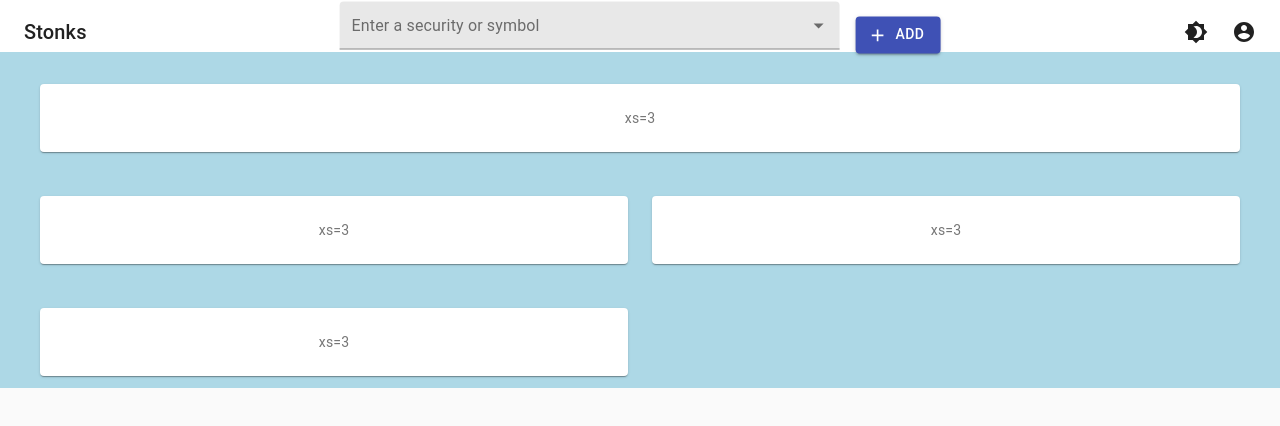
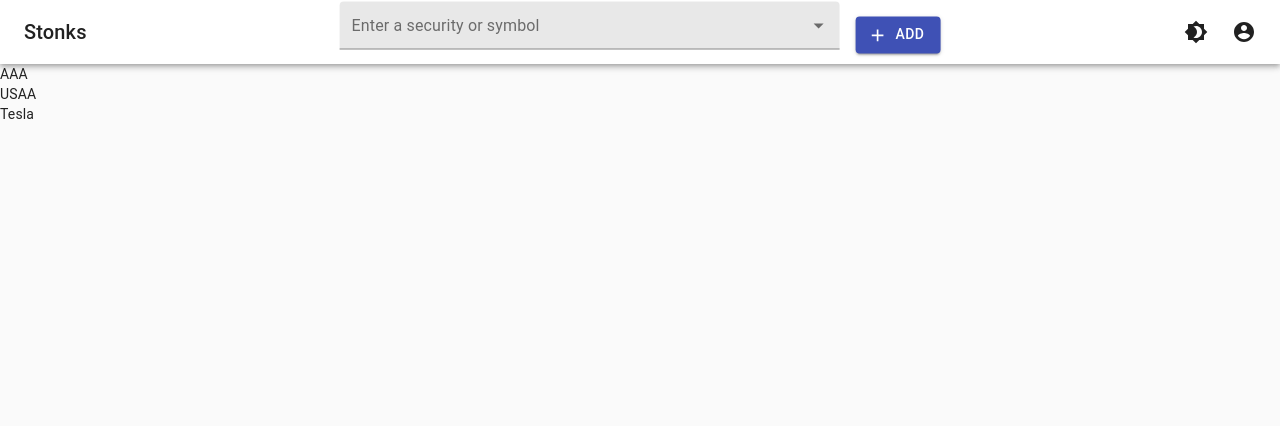
Before and after one commit to aggie-coding-club/stocks-frontend, a React (Create React App) app: page / in a window 1280 px wide. Shown: the top 426 px of the page. Built offline with nearby package versions, Linux system fonts and the light colour scheme.

Commit message:
ea title of dummy data displayed

```diff
--- a/src/App.js
+++ b/src/App.js
@@ -3,6 +3,7 @@ import './App.css';
 import AppBar from './components/dashboard/AppBar';
 import SearchBar from './components/dashboard/SearchBar';
 import StockCards from './components/dashboard/StockCards';
+import Stocks from './components/dashboard/Stocks';
 import useMediaQuery from '@material-ui/core/useMediaQuery';
 import { createMuiTheme, ThemeProvider } from '@material-ui/core/styles';
 import CssBaseline from '@material-ui/core/CssBaseline';
@@ -12,6 +13,21 @@ import {SatelliteTwoTone} from "@material-ui/icons";
 function App() {
   const prefersDarkMode = useMediaQuery('(prefers-color-scheme: dark)');
   const [darkState, setDarkState] = useState(true);
+  const [stocks, setStocks] = useState([
+    {
+      id: 1,
+      title: 'AAA',
+    },
+    {
+      id: 2,
+      title: 'USAA',
+    },
+    {
+      id: 3,
+      title: 'Tesla',
+    }
+  ])
+
   const theme = React.useMemo(
     () =>
       createMuiTheme({
@@ -29,8 +45,8 @@ function App() {
 
         <CssBaseline />
         <div className="App">
-          <AppBar />
-          <StockCards />
+          <AppBar/>
+          <Stocks stocks={stocks}/>
         </div>
 
       </ThemeProvider>
--- a/src/components/dashboard/StockCards.js
+++ b/src/components/dashboard/StockCards.js
@@ -5,7 +5,7 @@ import Grid from '@material-ui/core/Grid';
 
 const useStyles = makeStyles((theme) => ({
   container: {
-    background: "lightblue",
+    // background: "lightblue",
     margin: "auto",
     padding: '0 5vh 0 5vh'
 
@@ -28,16 +28,16 @@ export default function StockCards() {
     <div className={classes.container}>
       <div className={classes.root}>
         <Grid container spacing={3}>
-          <Grid item xs={3} sm={12}>
+          <Grid item xs={3} sm={4}>
             <Paper className={classes.paper}>xs=3</Paper>
           </Grid>
-          <Grid item xs={3} sm={6}>
+          <Grid item xs={3} sm={4}>
             <Paper className={classes.paper}>xs=3</Paper>
           </Grid>
-          <Grid item xs={3} sm={6}>
+          <Grid item xs={3} sm={4}>
             <Paper className={classes.paper}>xs=3</Paper>
           </Grid>
-          <Grid item xs={3} sm={6}>
+          <Grid item xs={3} sm={4}>
             <Paper className={classes.paper}>xs=3</Paper>
           </Grid>
         </Grid>
--- /dev/null
+++ b/src/components/dashboard/StockItem.js
@@ -0,0 +1,9 @@
+import React from 'react';
+
+export default function StockItem({stock}) {
+  return(
+    <div>
+      <p>{stock.title}</p>
+    </div>
+  )
+}
--- /dev/null
+++ b/src/components/dashboard/Stocks.js
@@ -0,0 +1,10 @@
+import React from 'react';
+import StockItem from './StockItem';
+
+export default function Stocks({stocks}) {
+  return(
+    stocks.map((stock => (
+      <StockItem stock={stock}/>
+    )))
+  )
+}
```
